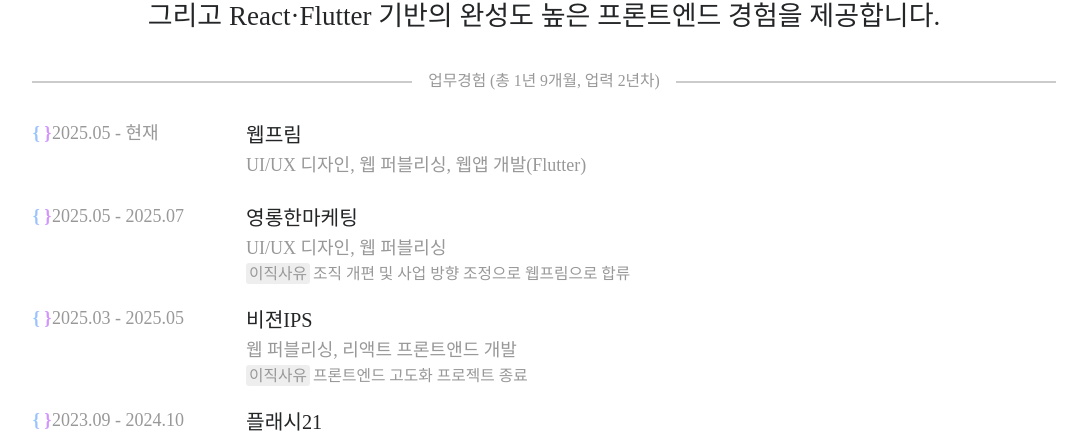
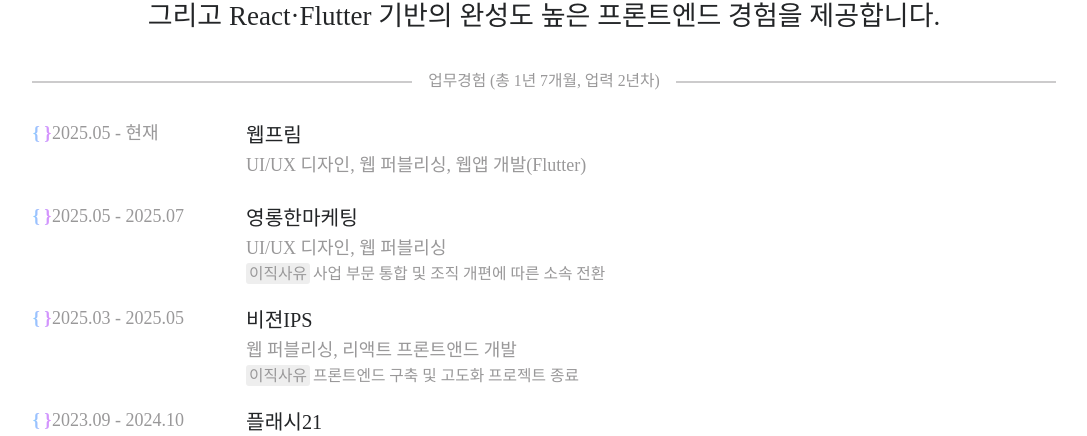
Before and after one commit to surriyoung/Portfolio_2025ver_React, a React (Vite) app: page / in a window 1280 px wide. Shown: the part 2336-2772 px from the top of the page, without its empty margins (96-1183 px from the left). Built offline with nearby package versions, Linux system fonts and the light colour scheme; a web font is replaced by a local one.

Commit message:
260822_2 업데이트

```diff
--- a/src/App.jsx
+++ b/src/App.jsx
@@ -35,7 +35,7 @@
       <DevTools />
       <Profile />
       <WorkProjects />
-      <ToyProjects />
+      {/* <ToyProjects /> */}
       {/* <WebDesign onOpenModal={openModal} /> */}
       <TopBtn />
       <footer>감사합니다.</footer>
--- a/src/components/Loading.jsx
+++ b/src/components/Loading.jsx
@@ -3,7 +3,7 @@
 
 const Loading = () => {
   return (
-    <div style={{ width: "100%", aspectRatio: "625 / 409" }}>
+    <div style={{ width: "100%", aspectRatio: "1920 / 1080" }}>
       <Skeleton height="100%" style={{ borderRadius: "10px" }} />
     </div>
   );
--- a/src/components/Nav.jsx
+++ b/src/components/Nav.jsx
@@ -68,14 +68,14 @@
           className={activeSection === "projects" ? "on" : ""}
           onClick={() => scrollToSection("projects")}
         >
-          웹 작업물
+          프로젝트
         </li>
-        <li
+        {/* <li
           className={activeSection === "design" ? "on" : ""}
           onClick={() => scrollToSection("design")}
         >
            디자인
-        </li>
+        </li> */}
       </ul>
     </nav>
   );
--- a/src/components/profile/ProfileTitle.jsx
+++ b/src/components/profile/ProfileTitle.jsx
@@ -3,48 +3,52 @@
     const m = /^(\d{4})\.(\d{2})$/.exec(ym?.trim() || "");
     if (!m) return null;
     const y = Number(m[1]);
-    const mo = Number(m[2]); // 1~12
+    const mo = Number(m[2]);
     if (mo < 1 || mo > 12) return null;
     return { y, mo };
   };
 
-  // 기간 문자열 "YYYY.MM - YYYY.MM" | "YYYY.MM - 현재" → 개월 수(포함 계산)
-  const diffMonthsInclusive = (range) => {
-    if (!range) return 0;
-    const [startRaw, endRaw] = range.split("-").map((s) => s.trim());
+  // 각 기간의 모든 고유 '년-월'을 Set에 담아 실제 근무 개월 수 계산
+  const calculateTotalMonths = (data) => {
+    if (!Array.isArray(data)) return 0;
+
+    const uniqueMonths = new Set();
+
+    data.forEach((it) => {
+      if (!it.date) return;
+      const [startRaw, endRaw] = it.date.split("-").map((s) => s.trim());
       const start = parseYearMonth(startRaw);
-    if (!start) return 0;
+      if (!start) return;
 
       let end;
       if (!endRaw || endRaw === "현재") {
         const now = new Date();
-      end = { y: now.getFullYear(), mo: now.getMonth() + 1 }; // JS month 0-based → +1
+        end = { y: now.getFullYear(), mo: now.getMonth() + 1 };
       } else {
         end = parseYearMonth(endRaw);
-      if (!end) return 0;
+        if (!end) return;
       }
 
       const startIdx = start.y * 12 + (start.mo - 1);
       const endIdx = end.y * 12 + (end.mo - 1);
-    const delta = endIdx - startIdx;
-    return delta >= 0 ? delta + 1 : 0; // 포함 계산(+1)
+
+      // 시작월부터 종료월까지 Set에 인덱스 추가 (중복 자동 제거)
+      for (let idx = startIdx; idx <= endIdx; idx++) {
+        uniqueMonths.add(idx);
+      }
+    });
+
+    return uniqueMonths.size;
   };
 
   const renderSuffix = () => {
     if (title !== "업무경험" || !Array.isArray(items)) return "";
 
-    // items의 date 합산
-    const totalMonths = items.reduce(
-      (sum, it) => sum + diffMonthsInclusive(it.date),
-      0
-    );
-
+    const totalMonths = calculateTotalMonths(items);
     if (totalMonths <= 0) return "";
 
     const years = Math.floor(totalMonths / 12);
     const months = totalMonths % 12;
-
-    // n년차: 총 개월이 0 초과면 years + 1년차로 표기 (예: 1년 2개월 → 2년차)
     const nth = years + 1;
 
     const yPart = years > 0 ? `총 ${years}년` : "";
--- a/src/pages/Profile.jsx
+++ b/src/pages/Profile.jsx
@@ -15,19 +15,19 @@
     date: "2025.05 - 2025.07",
     title: "영롱한마케팅",
     description: "UI/UX 디자인, 웹 퍼블리싱",
-    leaveReason: "조직 개편 및 사업 방향 조정으로 웹프림으로 합류",
+    leaveReason: "사업 부문 통합 및 조직 개편에 따른 소속 전환",
   },
   {
     date: "2025.03 - 2025.05",
     title: "비젼IPS",
     description: "웹 퍼블리싱, 리액트 프론트앤드 개발",
-    leaveReason: "프론트엔드 고도화 프로젝트 종료",
+    leaveReason: "프론트엔드 구축 및 고도화 프로젝트 종료",
   },
   {
     date: "2023.09 - 2024.10",
     title: "플래시21",
     description: "웹 퍼블리싱, 플랫폼 앱 개발(Flutter)",
-    leaveReason: "회사 경영 악화(급여 지연 및 업무 축소)",
+    leaveReason: "직무 전문성 확장을 위한 퇴사",
   },
 ];
 
@@ -46,7 +46,7 @@
   {
     date: "2020.03 - 2023.02",
     title: "가톨릭대학교 공간디자인소비자학과·미디어기술콘텐츠학과",
-    description: "소비자학, 영상 콘텐츠 제작과 관련된 기술 및 이론 학습",
+    description: "소비자학, 콘텐츠 제작과 관련된 기술 및 이론 학습",
   },
 ];
 
--- a/src/pages/ToyProjects.jsx
+++ b/src/pages/ToyProjects.jsx
@@ -53,9 +53,9 @@
     <section className="observe-target projects toy-project" data-aos="fade-up">
       <Title title="사이드 프로젝트" />
       <SubTitle>
-        실전 감각을 기르기 위해 다양한 프로젝트를 개발하며
+        새로운 기술 스택을 탐구하고
         <br />
-        프론트엔드 기술에 대한 깊이를 더했습니다.
+        아이디어를 직접 구현하며 폭을 넓힌 개인 프로젝트입니다
       </SubTitle>
       {/* <ul className="project-tab">
         <li>프론트개발</li>
--- a/src/pages/WorkProjects.jsx
+++ b/src/pages/WorkProjects.jsx
@@ -44,9 +44,9 @@
     >
       <Title title="실무 프로젝트" />
       <SubTitle>
-        반응형 웹 퍼블리싱, 웹앱 퍼블리싱, 플러터 앱 개발을 통해
+        반응형 웹부터 크로스 플랫폼 앱까지
         <br />
-        효율적인 사용자 경험을 제공하는 실무 프로젝트를 진행했습니다
+        직관적인 사용자 경험과 안정적인 기능을 구현했습니다
       </SubTitle>
 
       <ul className="project-tab">
@@ -71,7 +71,7 @@
       </ul>
 
       <ul className="project-tile-wrap">
-        {filteredProjects.map((project, index) => (
+        {filteredProjects.toReversed().map((project, index) => (
           <ProjectTile
             key={index}
             logo={project.logo}
```
Also changed, not shown: src/App.css (+99 -98 lines). Lines whose indentation alone changed are shown as unchanged.
